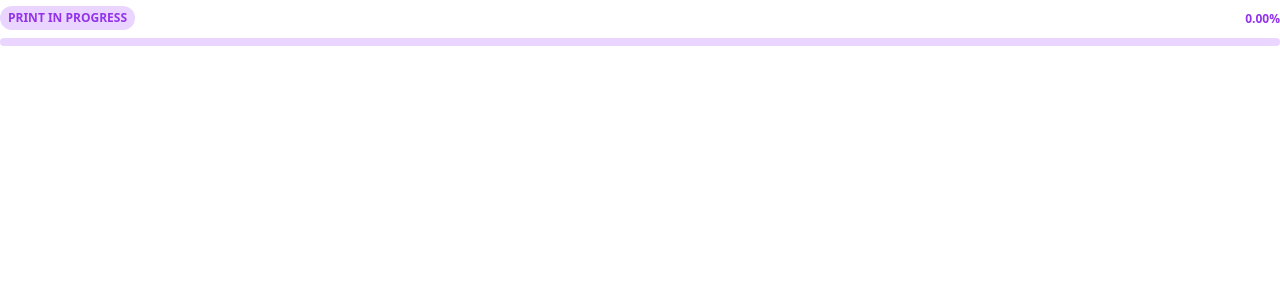
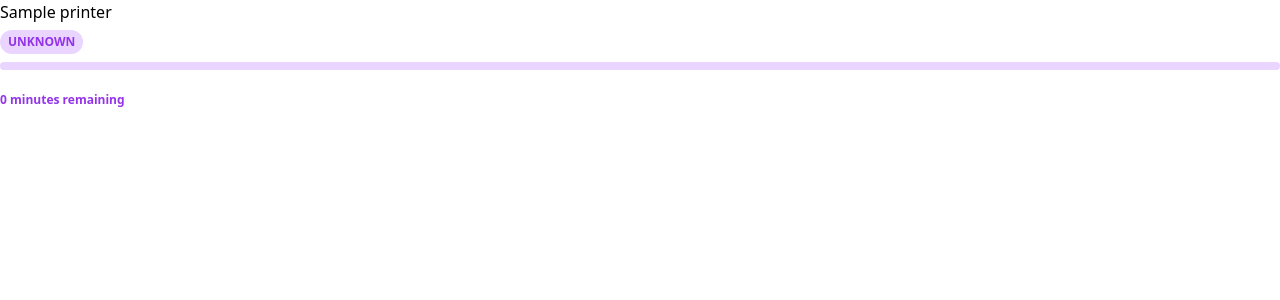
Before and after one commit to tufts-nolop/OctoMonitor, a Flask app: template templates/index.html in a window 1280 px wide. Shown: the top 300 px of the page. Run offline with Flask 2, Linux system fonts and the light colour scheme; the template is opened without the code that fills it: most values are stand-ins (such as "Sample title", 1, 10 or a date in 2020); parts of the project's set-up code (start-up, migrations or seed data) failed here and were passed over; some libraries are stand-ins or nearby versions.

Commit message:
sort of working

```diff
--- a/app.py
+++ b/app.py
@@ -13,16 +13,16 @@ with open('credentials.txt') as file:
 
 for credential in credentials:
     if credential == '': continue
-    [base_url, api_key] = credential.split()
-    url = f'https://{base_url.strip()}/api/job'
-    printers[url] = api_key.strip()
+    [hostname, api_key] = credential.split()
+    url = f'https://{hostname.strip()}.nolop.org/api/job'
+    printers[hostname] = (url, api_key.strip())
 print(printers)
 
 @app.route('/')
 def check_status():
     print(printers)
-    for url, api_key in printers.items():
-        print(f'Printer: P' + "".join(filter( lambda x: x in '0123456789', url )))
+    for (url, api_key) in printers.values():
+        print(url)
         try:
             req = requests.get(url, headers={"X-Api-Key": api_key}, timeout=10)
         except requests.exceptions.ConnectionError:
--- a/templates/index.html
+++ b/templates/index.html
@@ -7,10 +7,12 @@
 </head>
 <body>
 {% for printer in printers %}
+{{printer}}
 <div class="relative pt-1">
   <div class="flex mb-2 items-center justify-between">
     <div>
       <span
+        id="{{printer}}-status"
         class="
           text-xs
           font-semibold
@@ -23,18 +25,13 @@
           bg-purple-200
         "
       >
-        Print in progress
-      </span>
-    </div>
-    <div class="text-right">
-      <span class="text-xs font-semibold inline-block text-purple-600">
-        {{ '%0.2f'|format(responses.p2.progress.printTimeLeft|float) }}%
+        unknown
       </span>
     </div>
   </div>
   <div class="overflow-hidden h-2 mb-4 text-xs flex rounded bg-purple-200">
     <div
-      id="{{printer.name}}bar"
+      id="{{printer}}-bar"
       class="
         shadow-none
         flex flex-col
@@ -45,18 +42,34 @@
         bg-purple-500
         w-0
       "
-    ></div>
+    >
+    </div>
+  </div>
+  <div class="text-left">
+    <span
+      id="{{printer}}-time-rem"
+      class="text-xs font-semibold inline-block text-purple-600">
+      0 minutes remaining
+    </span>
   </div>
 </div>
 {% endfor %}
 <script>
     let responses = {{ responses|tojson }};
     console.log(responses);
+    printers = Object.keys(responses);
     document.addEventListener("DOMContentLoaded", function(){
-        let bar = document.getElementById('p2bar');
-        bar.classList.remove('w-0');
-        console.log(responses.p2.progress.printTimeLeft/21600);
-        bar.style.width = responses.p2.progress.printTimeLeft/21600 + "%";
+        console.log(printers);
+        printers.forEach(function(element) {
+            console.log(element)
+            let bar = document.getElementById(element + '-bar');
+            let status = document.getElementById(element + '-status');
+            bar.classList.remove('w-0');
+            response = responses[element];
+            console.log(response.progress.printTimeLeft);
+            bar.style.width = parseInt(response.progress.printTimeLeft)/216 + "%";
+            status.textContent = response.state;
+        });
     });
 </script>
 </body>
```
